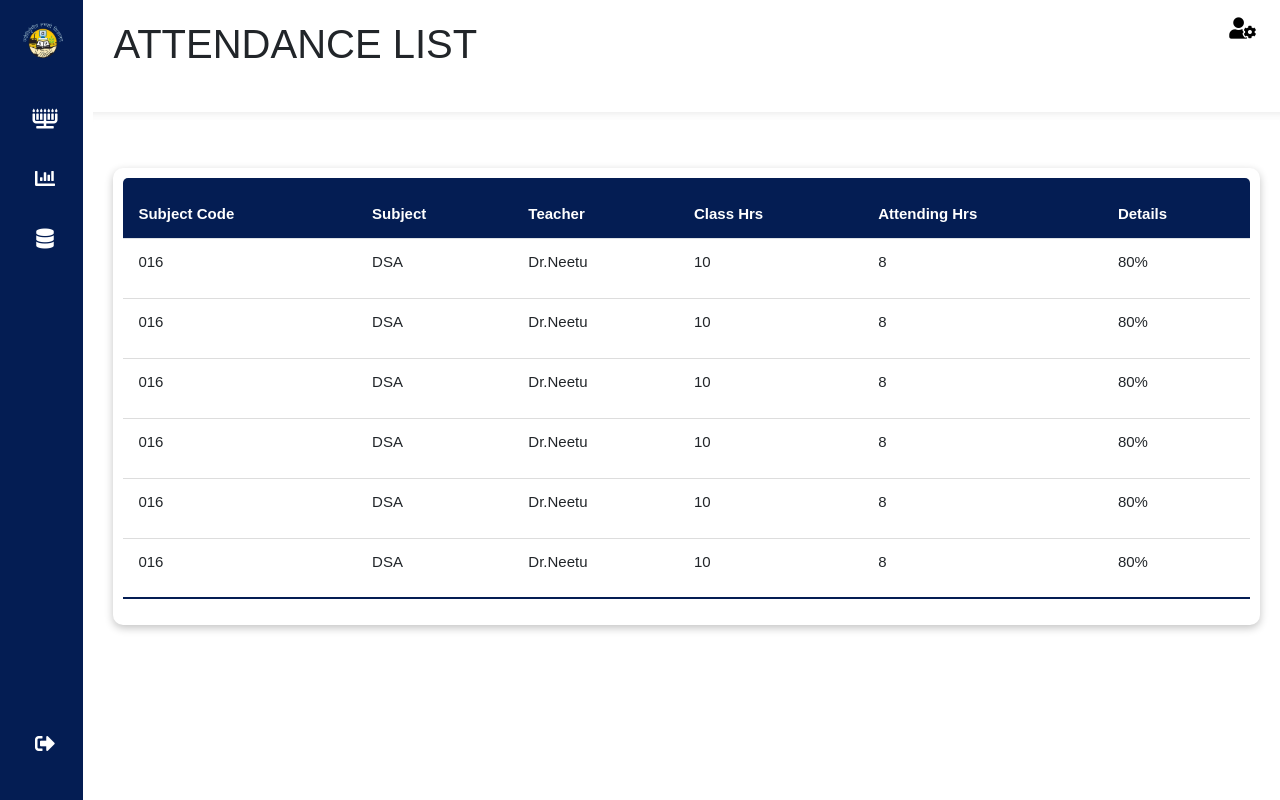
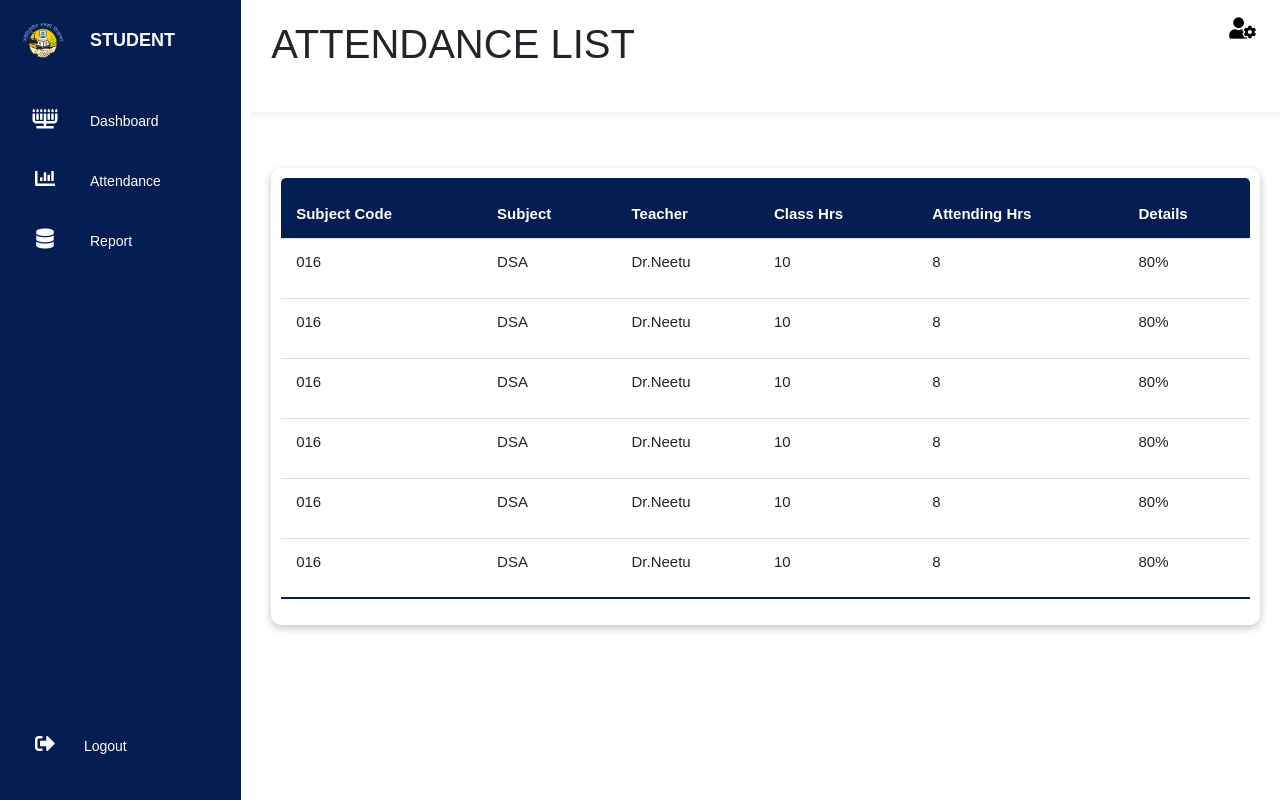
Before and after one commit to Chaitanyarai899/AttendanceManagementSystem, a React (Create React App) app in the folder client/: page /attendance in a window 1280 px wide. Built offline with nearby package versions, Linux system fonts and the light colour scheme.

Commit message:
Navbar hover alignment

```diff
--- a/client/src/component/Navbar.js
+++ b/client/src/component/Navbar.js
@@ -41,8 +41,9 @@ function Navbar() {
             </a></li> */}
 
             <li className='logout mb-3'>
-              <Link className='pageLink w-75' to="/"><i className="fas fa-sign-out-alt"></i></Link>
-              <span className="logout-text w-100">Logout</span>
+              <Link className='pageLink w-200' to="/"><i className="fas fa-sign-out-alt"></i>
+              <span className="logout-text w-100"> Logout</span>
+              </Link>
             </li>
           </ul>
         </nav>
```
